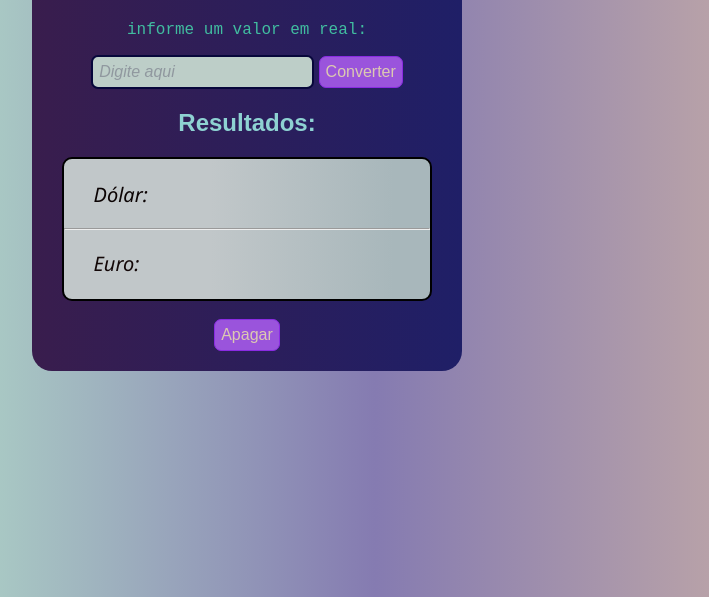
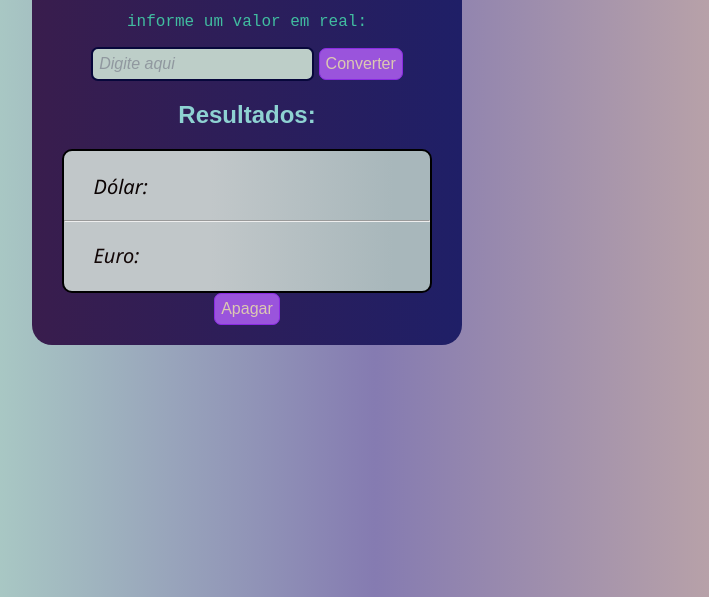
Before and after one commit to Daniel-assis97/Conversor_Master, a plain HTML site: page index.html in a window 1280 px wide. Shown: the part 203-800 px from the top of the page, without its empty margins (393-1102 px from the left). Drawn offline with Linux system fonts and the light colour scheme; no server answers.

Commit message:
Update index.html

```diff
--- a/index.html
+++ b/index.html
@@ -10,7 +10,7 @@
     <div class="container">
         <div class="Box">
             <h1 class="Tittleconversor">Conversor master</h1>
-            <p class="infoconversor">Um conversor que transforma Real pra Dólar e Euro</p><br>
+            <p class="infoconversor">Um conversor que transforma Real pra Dólar e Euro</p>
             <form>
                 <p class="info_tittle">informe um valor em real:</p><input type="text" id="camporeal" placeholder="Digite aqui">
                 <input type="submit" id="buttonenviar" onclick="Enviar(event)" value="Converter"><br>
@@ -20,8 +20,10 @@
                         <p class="resultadoDolar">Dólar: <span id="resDolar"></span></p>
                         <hr>
                         <p class="resultadoEuro">Euro: <span id="resEuro"></span></p>
-                    </div><br>
-                    <button class="Apagar" onclick="apagar(event)">Apagar</button>
+                    </div>
+                    <div class="space-btn">
+                        <button class="Apagar" onclick="apagar(event)">Apagar</button>
+                    </div>
                 </div>
             </form>
         </div>
```
